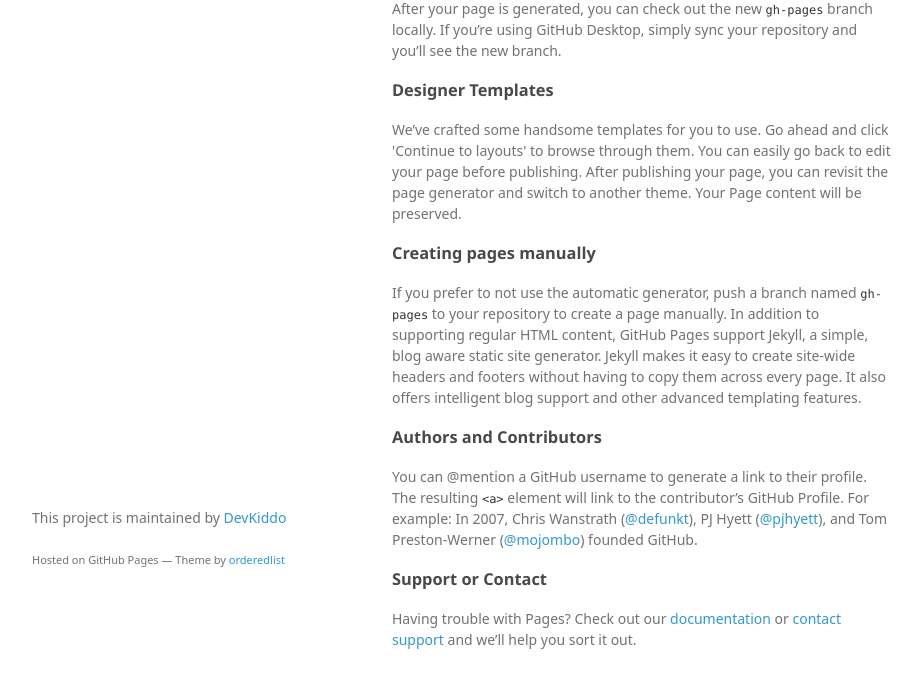
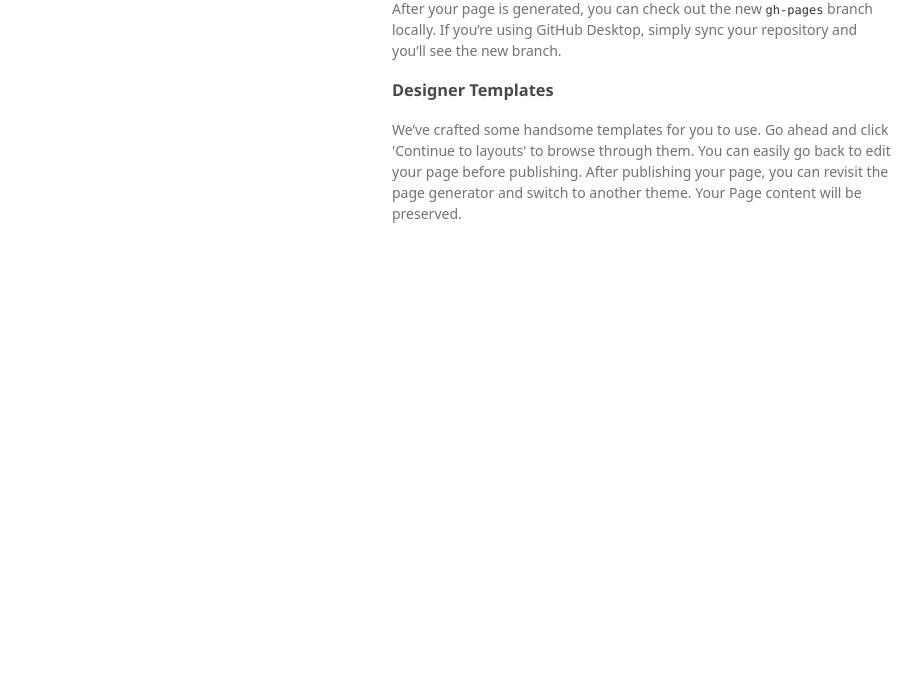
Before and after one commit to jgozal/gramranker, a website: page index.html in a window 1280 px wide. Shown: the part 161-848 px from the top of the page, without its empty margins (178-1100 px from the left). After the commit the page ends 800 px from the top, so only its background shows below. Drawn offline with Linux system fonts and the light colour scheme; a web font is replaced by a local one.

Commit message:
testing html changes

```diff
--- a/index.html
+++ b/index.html
@@ -28,26 +28,7 @@
 <a id="designer-templates" class="anchor" href="#designer-templates" aria-hidden="true"><span aria-hidden="true" class="octicon octicon-link"></span></a>Designer Templates</h3>
 
 <p>We’ve crafted some handsome templates for you to use. Go ahead and click 'Continue to layouts' to browse through them. You can easily go back to edit your page before publishing. After publishing your page, you can revisit the page generator and switch to another theme. Your Page content will be preserved.</p>
-
-<h3>
-<a id="creating-pages-manually" class="anchor" href="#creating-pages-manually" aria-hidden="true"><span aria-hidden="true" class="octicon octicon-link"></span></a>Creating pages manually</h3>
-
-<p>If you prefer to not use the automatic generator, push a branch named <code>gh-pages</code> to your repository to create a page manually. In addition to supporting regular HTML content, GitHub Pages support Jekyll, a simple, blog aware static site generator. Jekyll makes it easy to create site-wide headers and footers without having to copy them across every page. It also offers intelligent blog support and other advanced templating features.</p>
-
-<h3>
-<a id="authors-and-contributors" class="anchor" href="#authors-and-contributors" aria-hidden="true"><span aria-hidden="true" class="octicon octicon-link"></span></a>Authors and Contributors</h3>
-
-<p>You can @mention a GitHub username to generate a link to their profile. The resulting <code>&lt;a&gt;</code> element will link to the contributor’s GitHub Profile. For example: In 2007, Chris Wanstrath (<a href="https://github.com/defunkt" class="user-mention">@defunkt</a>), PJ Hyett (<a href="https://github.com/pjhyett" class="user-mention">@pjhyett</a>), and Tom Preston-Werner (<a href="https://github.com/mojombo" class="user-mention">@mojombo</a>) founded GitHub.</p>
-
-<h3>
-<a id="support-or-contact" class="anchor" href="#support-or-contact" aria-hidden="true"><span aria-hidden="true" class="octicon octicon-link"></span></a>Support or Contact</h3>
-
-<p>Having trouble with Pages? Check out our <a href="https://help.github.com/pages">documentation</a> or <a href="https://github.com/contact">contact support</a> and we’ll help you sort it out.</p>
       </section>
-      <footer>
-        <p>This project is maintained by <a href="https://github.com/DevKiddo">DevKiddo</a></p>
-        <p><small>Hosted on GitHub Pages &mdash; Theme by <a href="https://github.com/orderedlist">orderedlist</a></small></p>
-      </footer>
     </div>
     <script src="javascripts/scale.fix.js"></script>
 
```
